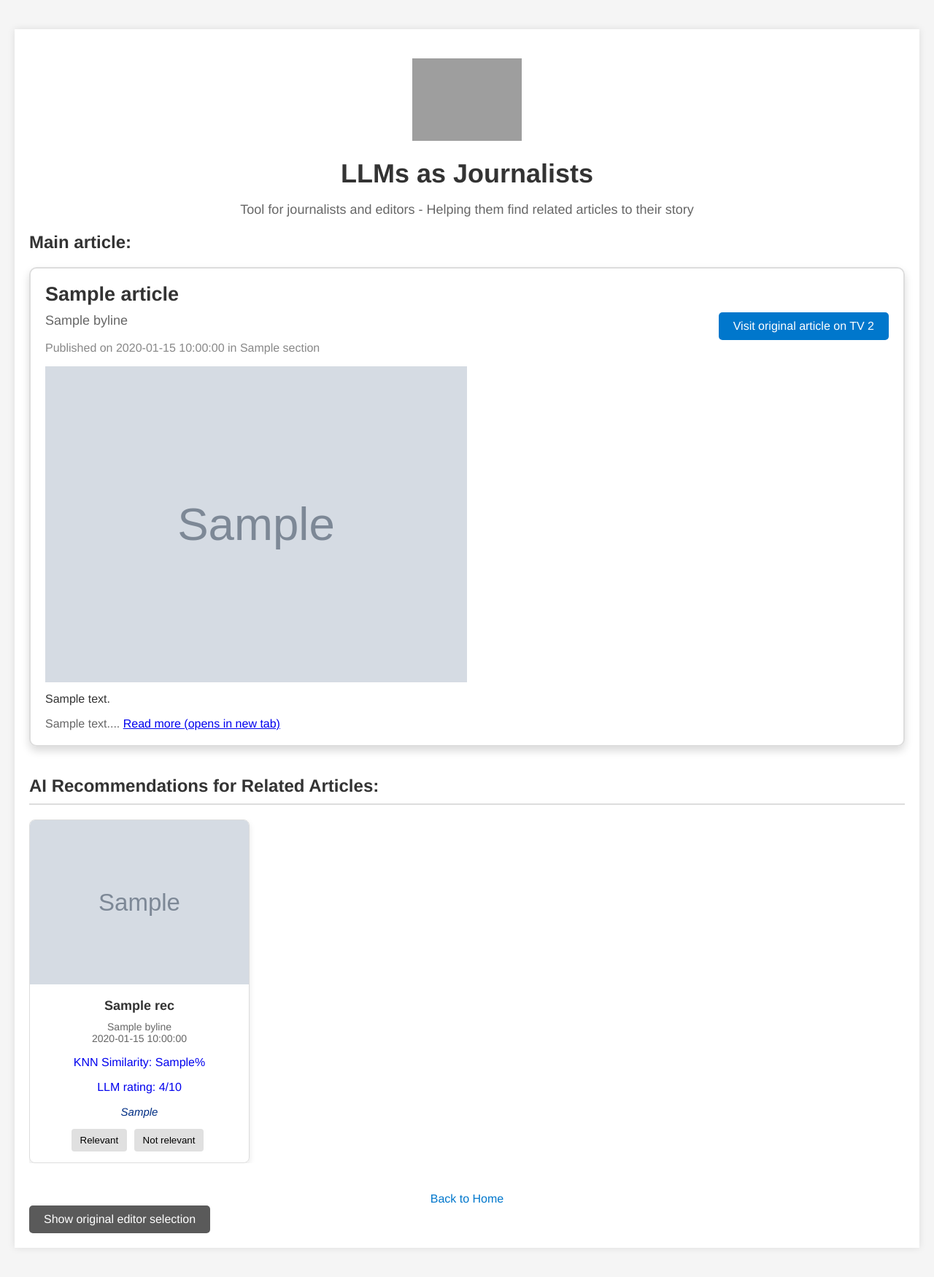
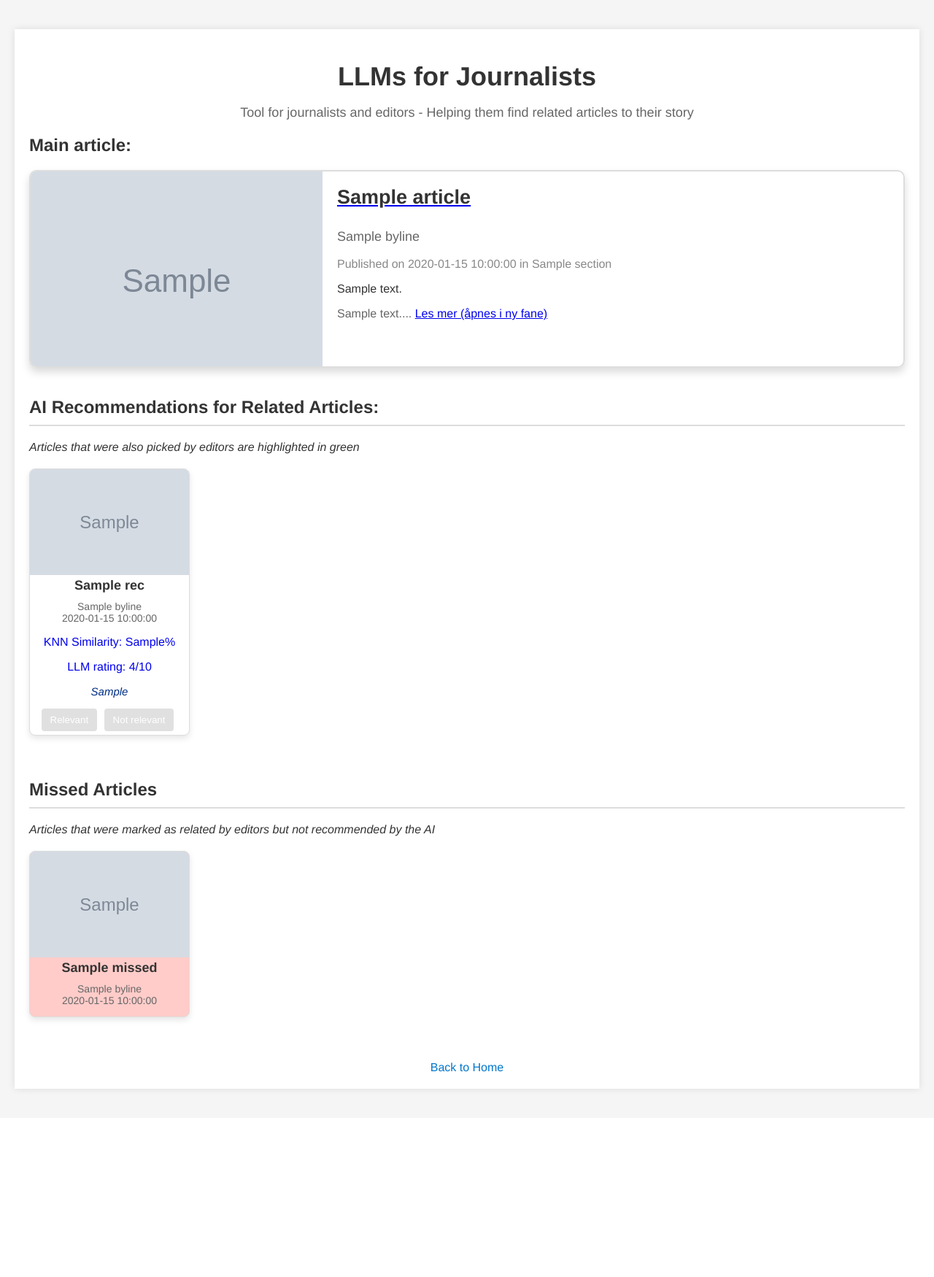
Before and after one commit to sfimediafutures/Related-News-Articles-RS-demo, a Flask app: template templates/article.html in a window 1280 px wide. Shown: the whole page at 73% size. After the commit the page ends 1498 px from the top, so only its background shows below. Run offline with Flask 3, Linux system fonts and the light colour scheme; the template is opened without the code that fills it: most values are stand-ins (such as "Sample title", 1, 10 or a date in 2020); grey boxes marked "Sample" are stand-in pictures; parts of the project's set-up code (start-up, migrations or seed data) failed here and were passed over; grey boxes are pictures that could not be loaded.

Commit message:
Add style improvements
More concise style

```diff
--- a/static/style.css
+++ b/static/style.css
@@ -5,6 +5,17 @@ body {
     color: #333;
     margin: 0;
     padding: 0;
+}
+
+button {
+    border: none;
+    background-color: #0077cc;
+    color: #fff;
+    transition: background-color;
+}
+
+button:active {
+    background-color: rgb(0, 77, 93);
 }
 
 .container {
@@ -77,8 +158,21 @@ body {
 }
 
 .main-article-item img {
-    width: 50%;
-    height: auto;
+    height: 100%;
+    aspect-ratio: 1.5 / 1;
+    object-fit: cover;
+    object-position: 0% 0%;
+}
+
+.btn {
+    display: block;
+    margin: 0 auto;
+    padding: 10px 20px;
+    background-color: #0077cc;
+    color: white;
+    text-decoration: none;
+    border-radius: 5px;
+    margin-top: 20px;
 }
 
 /* Recommendations */
@@ -92,7 +186,7 @@ body {
 
 .small-articles {
     display: flex;
-    overflow-x: auto;
+    flex-wrap: wrap;
     gap: 20px;
     list-style-type: none;
     padding: 0;
@@ -100,36 +194,35 @@ body {
 }
 
 .recommendation-item {
-    flex: 0 0 auto;
-    width: 300px;
+    /* flex: 0 0 calc(25% - 20px) will give you four items per row */
+    flex: 0 0 calc(20% - 20px);
+    box-sizing: border-box;
     background-color: #f9f9f9;
     border: 1px solid #ddd;
     border-radius: 8px;
     overflow: hidden;
     box-shadow: 0 4px 8px rgba(0, 0, 0, 0.1);
     text-align: center;
+    margin-bottom: 20px;
 }
 
 .recommendation-item img {
     width: 100%;
-    height: auto;
+    aspect-ratio: 1.5 / 1;
+    object-fit: cover;
 }
 
 .missed-item {
-    flex: 0 0 auto;
-    /* width: 200px; */
     background-color: #ffccc9;
-    border: 1px solid #ddd;
-    border-radius: 8px;
-    overflow: hidden;
-    box-shadow: 0 4px 8px rgba(0, 0, 0, 0.1);
-    text-align: center;
-    padding: 5px;
-    margin: 5px;
 }
 
-.recommendation-content {
-    padding: 15px;
+.recommendation-title,
+.recommendation-age,
+.recommendation-lead-text {
+    padding-left: 5px;
+    padding-right: 5px;
+    margin-top: 5px;
+    margin-bottom: 10px;
 }
 
 .recommendation-title {
@@ -263,6 +362,7 @@ body {
 /* Feedback Buttons */
 .feedback-buttons {
     margin-top: 10px;
+    margin-bottom: 5px;
 }
 
 .like-button,
--- a/templates/article.html
+++ b/templates/article.html
@@ -53,25 +53,29 @@
     <div class="container">
         <div class="header">
             <a href="/" class="no-underline-link">
-                <img src="https://mediafutures.no/wp-content/uploads/tv2_scaled.png" alt="TV 2 Logo" class="tv2-logo">
-                <h1>LLMs as Journalists</h1>
+                <!-- <img src="https://mediafutures.no/wp-content/uploads/tv2_scaled.png" alt="TV 2 Logo" class="tv2-logo"> -->
+                <h1>LLMs for Journalists</h1>
                 <p>Tool for journalists and editors - Helping them find related articles to their story</p>
             </a>
         </div>
         <h2>Main article:</h2>
 
-        <div class="main-article-item">
-            <a href="https://tv2.no/a/{{ article.uuid }}" class="external-link-button">Visit original article on TV 2</a>
-            <div class="main-article-content">
+        <div class="main-article-item" style="display: flex; align-items: flex-start;">
+            <img src="{{ article.image_url or 'https://via.placeholder.com/150' }}" alt="{{ article.title }}">
+            <div class="main-article-content" >
+                <div>
+                    <a href="https://tv2.no/a/{{ article.uuid }}" target="_blank">
                         <h1 class="main-article-title">{{ article.title }}</h1>
+                    </a>
+                    <br>
                     <p class="article-byline">{{ article.byline | join(', ') }}</p>
                     <p class="article-metadata">Published on {{ article.creation_date }} in {{ article.section }}</p>
-                <img src="{{ article.image_url or 'https://via.placeholder.com/150' }}" alt="{{ article.title }}">
                     <p class="article-lead-text">{{ article.lead_text }}</p>
                     <div class="article-full-text">
                         <!-- Just showing the first 400 chars for now -->
                         {{ article.body_text[:400]+"..." | safe }} <a href="https://tv2.no/a/{{ article.uuid }}"
-                        target="_blank">Read more (opens in new tab)</a>
+                            target="_blank">Les mer (åpnes i ny fane)</a>
+                    </div>
                 </div>
             </div>
         </div>
@@ -138,12 +142,6 @@
         </div>
         <a href="{{ url_for('home') }}" class="back-link">Back to Home</a>
         <!-- Add the toggle button here -->
-        <div class="toggle-container">
-            <label for="toggle-visibility" class="toggle-label">
-                <input type="checkbox" id="toggle-visibility" checked>
-                <span class="toggle-button">Show original editor selection</span>
-            </label>
-        </div>
     </div>
 
     <script>
@@ -231,22 +229,13 @@
                 }
             }
 
-            // Reference to the toggle checkbox
-            const toggleVisibility = document.getElementById('toggle-visibility');
+            // Always show the original editor selection
             const mainContent = document.getElementById('main-content');
             const colorExplainer = document.getElementById('color-explainer');
             const missedArticlesSection = document.querySelector('.missed-articles-section');
 
-            // Function to update visibility based on toggle state
-            function updateVisibility() {
-                if (toggleVisibility.checked) {
-                    // Hide coloring
-                    mainContent.classList.add('no-coloring');
-                    // Hide missed articles section
-                    missedArticlesSection.classList.add('hidden');
-                    // Hide color explainer
-                    colorExplainer.style.display = 'none';
-                } else {
+            // Function to ensure visibility is always on
+            function ensureVisibility() {
                 // Show coloring
                 mainContent.classList.remove('no-coloring');
                 // Show missed articles section
@@ -254,15 +243,10 @@
                 // Show color explainer
                 colorExplainer.style.display = 'block';
             }
-            }
 
             // Initialize visibility on page load
-            updateVisibility();
+            ensureVisibility();
 
-            // Add event listener for toggle changes
-            toggleVisibility.addEventListener('change', function () {
-                updateVisibility();
-            });
         });
     </script>
 
--- a/templates/home.html
+++ b/templates/home.html
@@ -43,7 +43,7 @@
             <a href="/" class="no-underline-link">
                 <img src="https://mediafutures.no/wp-content/uploads/tv2_scaled.png" alt="TV 2 Logo"
                     class="tv2-logo">
-                <h1>LLMs as Journalists</h1>
+                <h1>LLMs for Journalists</h1>
                 <p>Tool for journalists and editors - Helping them find related articles to their story</p>
                 <p>Choose an Article</p>
             </a>
--- a/templates/recommendation.html
+++ b/templates/recommendation.html
@@ -14,7 +14,7 @@
 
                 <img src="https://mediafutures.no/wp-content/uploads/tv2_scaled.png" alt="TV 2 Logo" class="tv2-logo">
 
-                <h1>LLMs as Journalists</h1>
+                <h1>LLMs for Journalists</h1>
                 <p>Tool for journalists and editors - Helping them find related articles to their story</p>
             </a>
         </div>
```
Also changed, not shown: other parts of static/style.css (+153 -1 lines). Lines whose indentation alone changed are shown as unchanged.
